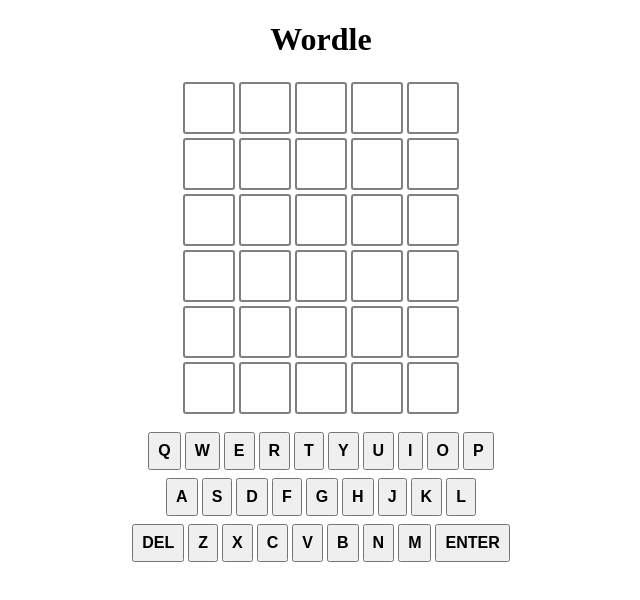
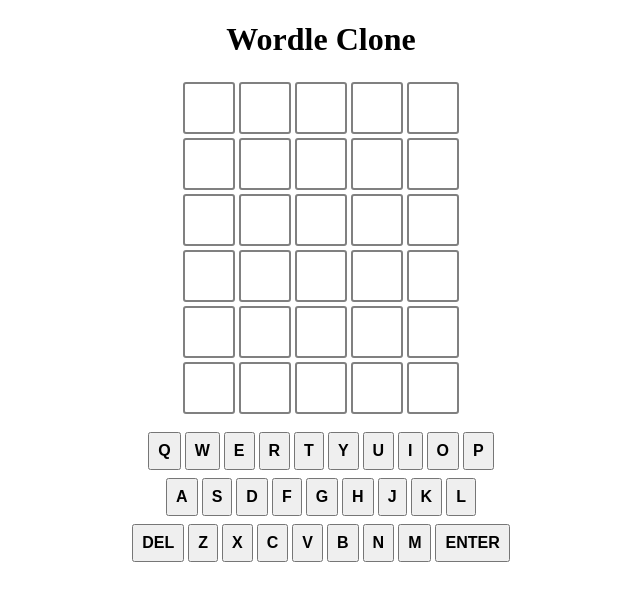
Before and after one commit to Alvin-Karanja/Wordle, a plain HTML site: page build/index.html in a window 1280 px wide. Shown: the whole page, without its empty margins (319-959 px from the left). Drawn offline with nearby package versions, Linux system fonts and the light colour scheme.

Commit message:
Refactor

```diff
--- a/build/index.html
+++ b/build/index.html
@@ -10,14 +10,13 @@
       href="https://cdnjs.cloudflare.com/ajax/libs/toastr.js/latest/toastr.min.css"
       rel="stylesheet"
     />
-
     <link
       rel="stylesheet"
       href="https://cdnjs.cloudflare.com/ajax/libs/animate.css/4.1.1/animate.min.css"
     />
   </head>
   <body>
-    <h1>Wordle</h1>
+    <h1>Wordle Clone</h1>
 
     <div id="game-board"></div>
 
```
